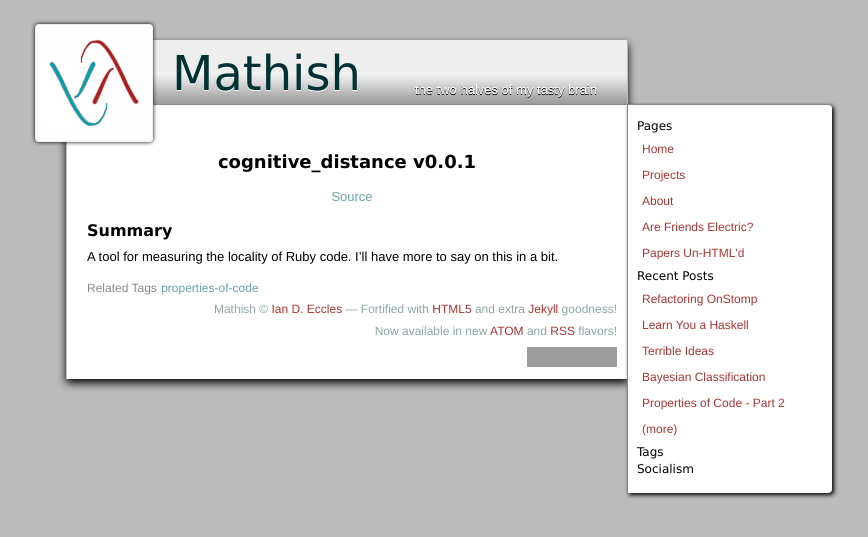
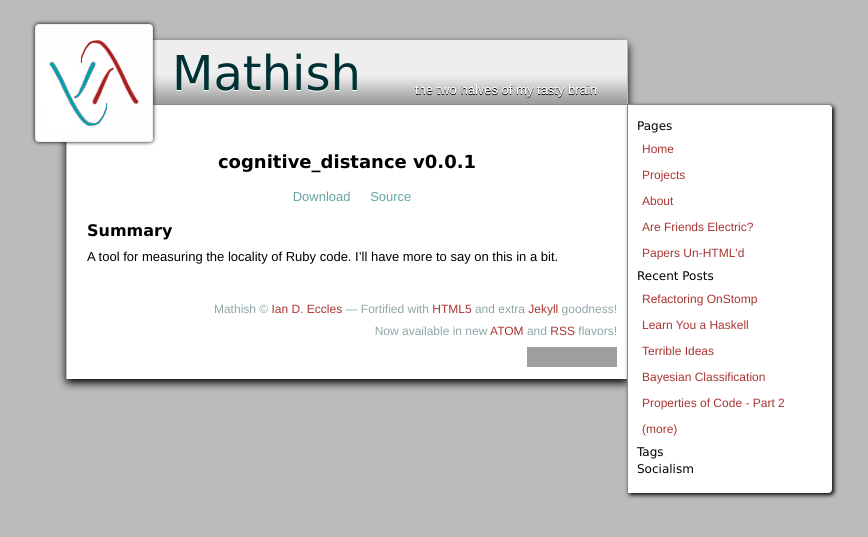
Before and after one commit to iande/mathish.com, a Jekyll site: the page built from projects/cognitive_distance.md, in a window 1280 px wide. Shown: the top 537 px of the page, without its empty margins (293-1161 px from the left). Built offline with Jekyll 4.4.1, drawn with Linux system fonts in a browser that asks for light colours; comment, search, counter and statistics services are not loaded; part of the change alters nothing that is shown; grey boxes are pictures that could not be loaded.

Commit message:
add cognitive_distance urls

```diff
--- a/projects/cognitive_distance.md
+++ b/projects/cognitive_distance.md
@@ -4,12 +4,12 @@ title: cognitive_distance
 date: 2012-02-07
 version: 0.0.1
 #license_url: http://mdvlrb.com/onstomp/file.LICENSE.html
-#download_url: https://rubygems.org/gems/onstomp
+download_url: https://rubygems.org/gems/cognitive_distance
 source_url: https://github.com/iande/cognitive_distance
 #docs_url: http://mdvlrb.com/onstomp/
 #changes_url: http://mdvlrb.com/onstomp/file.CHANGELOG.html
-related_tags:
-  - properties-of-code
+#related_tags:
+#  - properties-of-code
 ---
 
 ### Summary
```
